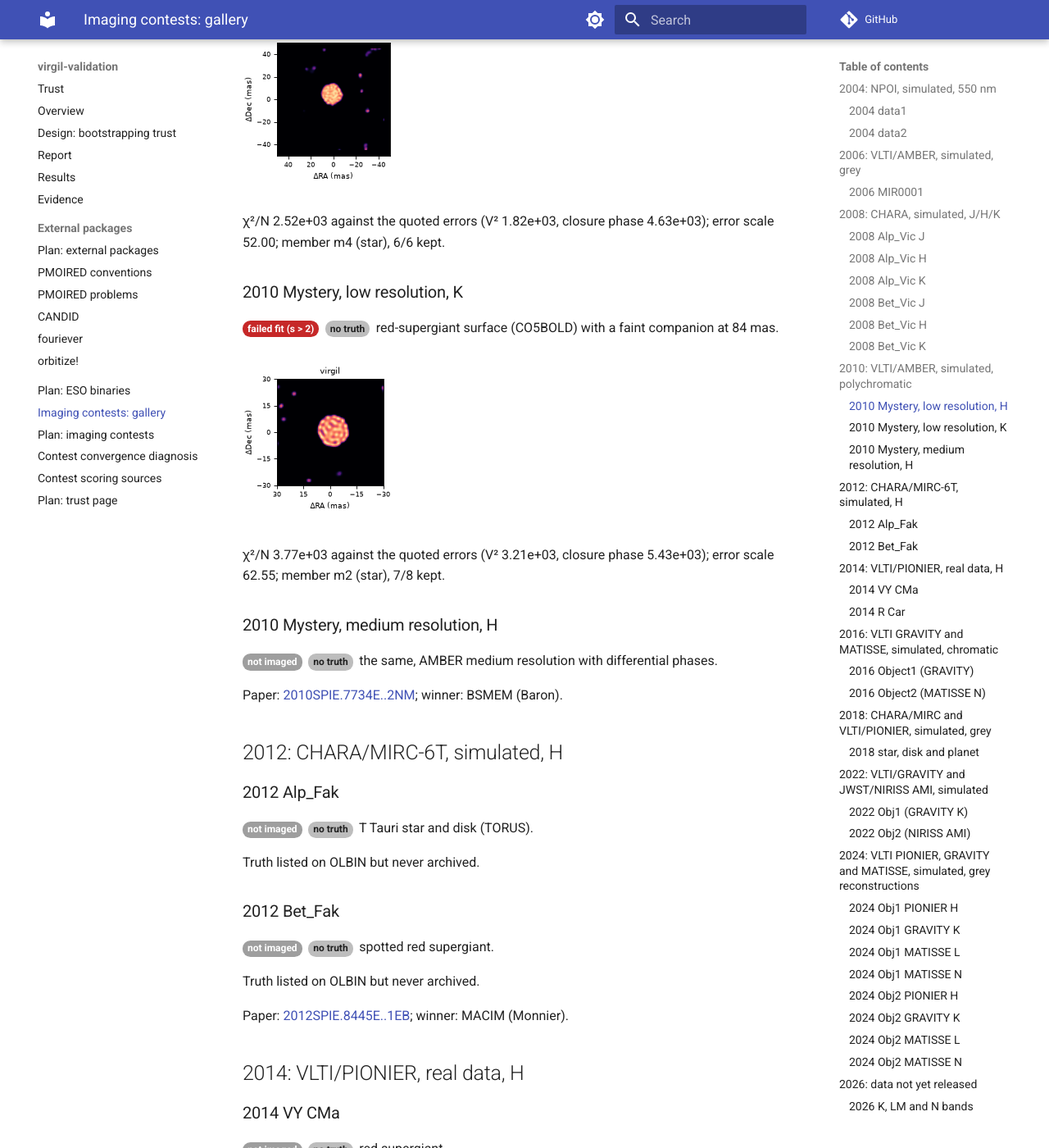
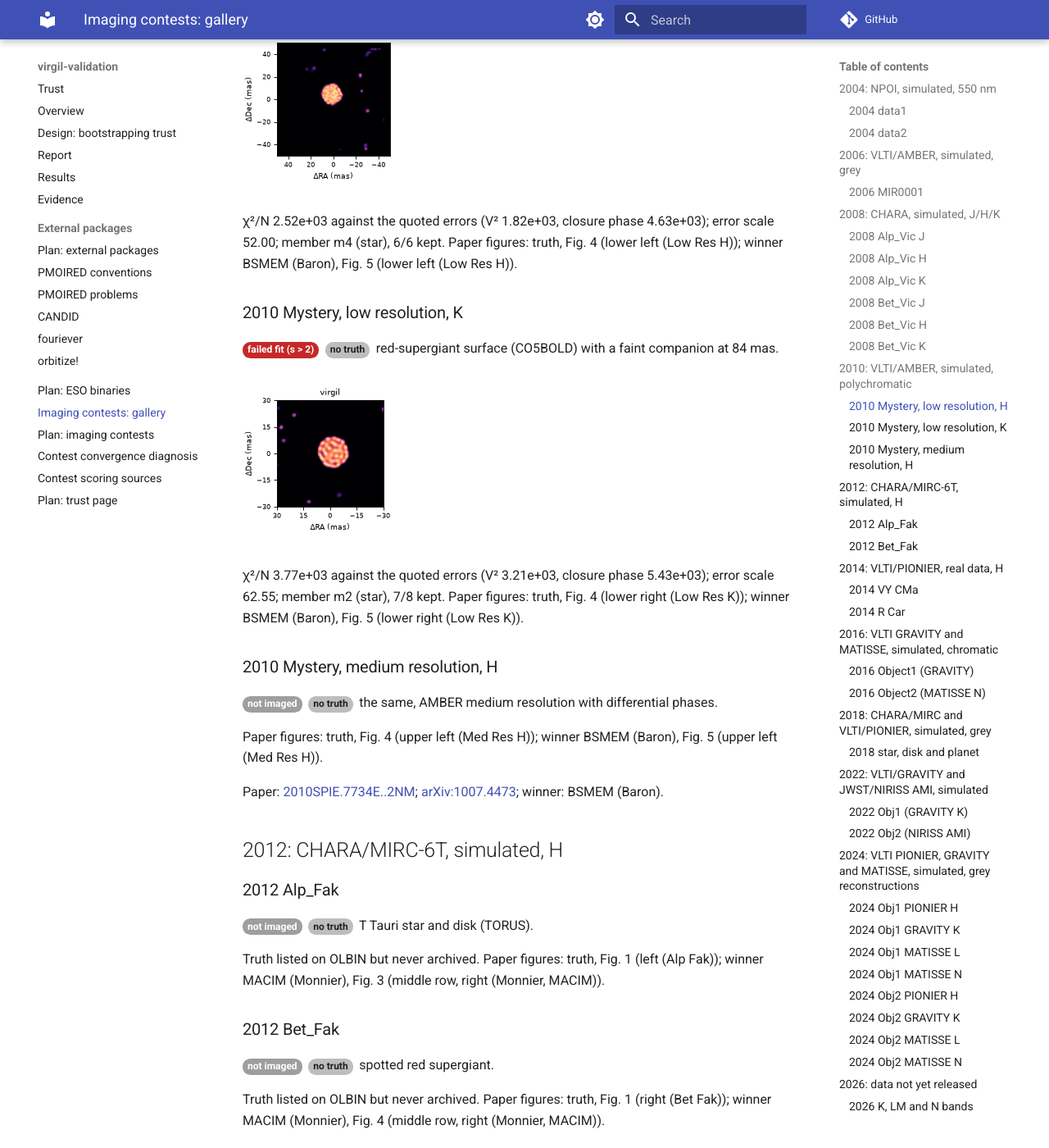
Before and after one commit to benjaminpope/virgil-validation, an MkDocs documentation site: the page built from docs/contest_gallery.md, in a window 1280 px wide and 1400 px high, scrolled down 4753 px. Shown: the whole window at 82% size. Built offline with MkDocs 1.6.1 and Material for MkDocs 9.7.7, drawn with Linux system fonts in a browser that asks for light colours; comment, search, counter and statistics services are not loaded; some of the changed text lies outside the part shown.

Commit message:
Contest gallery: panels from the arXiv papers (2010, 2012, 2024), linked per row
- contests/figures.yml: arXiv ids, sha256s and 26 panels (truths and the
  winners: BSMEM 2010, MACIM 2012, MiRA/Drevon 2024), each mapped to its
  gallery rows. All three arXiv copies carry the default non-exclusive
  licence, so they stay restricted: the public page cites the figures and
  panels, and only the local --private page shows the crops.
- The private page also renders our image on the paper's field where the
  figure's axes give it (2024: ±45 and ±250 mas).

Co-Authored-By: Claude Opus 5.5 <noreply@anthropic.com>

```diff
--- a/docs/contest_gallery.md
+++ b/docs/contest_gallery.md
@@ -109,7 +109,7 @@ Paper: [2008SPIE.7013E..1NC](https://ui.adsabs.harvard.edu/abs/2008SPIE.7013E..1
 
 ![2010 Mystery, low resolution, H: virgil and truth](assets/contests/2010_lowH.png)
 
-χ²/N 2.52e+03 against the quoted errors (V² 1.82e+03, closure phase 4.63e+03); error scale 52.00; member m4 (star), 6/6 kept.
+χ²/N 2.52e+03 against the quoted errors (V² 1.82e+03, closure phase 4.63e+03); error scale 52.00; member m4 (star), 6/6 kept. Paper figures: truth, Fig. 4 (lower left (Low Res H)); winner BSMEM (Baron), Fig. 5 (lower left (Low Res H)).
 
 ### 2010 Mystery, low resolution, K
 
@@ -117,13 +117,15 @@ Paper: [2008SPIE.7013E..1NC](https://ui.adsabs.harvard.edu/abs/2008SPIE.7013E..1
 
 ![2010 Mystery, low resolution, K: virgil and truth](assets/contests/2010_lowK.png)
 
-χ²/N 3.77e+03 against the quoted errors (V² 3.21e+03, closure phase 5.43e+03); error scale 62.55; member m2 (star), 7/8 kept.
+χ²/N 3.77e+03 against the quoted errors (V² 3.21e+03, closure phase 5.43e+03); error scale 62.55; member m2 (star), 7/8 kept. Paper figures: truth, Fig. 4 (lower right (Low Res K)); winner BSMEM (Baron), Fig. 5 (lower right (Low Res K)).
 
 ### 2010 Mystery, medium resolution, H
 
 <span class="cg-badge cg-not-imaged">not imaged</span> <span class="cg-badge cg-no-truth">no truth</span> the same, AMBER medium resolution with differential phases.
 
-Paper: [2010SPIE.7734E..2NM](https://ui.adsabs.harvard.edu/abs/2010SPIE.7734E..2NM/abstract); winner: BSMEM (Baron).
+Paper figures: truth, Fig. 4 (upper left (Med Res H)); winner BSMEM (Baron), Fig. 5 (upper left (Med Res H)).
+
+Paper: [2010SPIE.7734E..2NM](https://ui.adsabs.harvard.edu/abs/2010SPIE.7734E..2NM/abstract); [arXiv:1007.4473](https://arxiv.org/abs/1007.4473); winner: BSMEM (Baron).
 
 ## 2012: CHARA/MIRC-6T, simulated, H
 
@@ -131,15 +133,15 @@ Paper: [2010SPIE.7734E..2NM](https://ui.adsabs.harvard.edu/abs/2010SPIE.7734E..2
 
 <span class="cg-badge cg-not-imaged">not imaged</span> <span class="cg-badge cg-no-truth">no truth</span> T Tauri star and disk (TORUS).
 
-Truth listed on OLBIN but never archived.
+Truth listed on OLBIN but never archived. Paper figures: truth, Fig. 1 (left (Alp Fak)); winner MACIM (Monnier), Fig. 3 (middle row, right (Monnier, MACIM)).
 
 ### 2012 Bet_Fak
 
 <span class="cg-badge cg-not-imaged">not imaged</span> <span class="cg-badge cg-no-truth">no truth</span> spotted red supergiant.
 
-Truth listed on OLBIN but never archived.
+Truth listed on OLBIN but never archived. Paper figures: truth, Fig. 1 (right (Bet Fak)); winner MACIM (Monnier), Fig. 4 (middle row, right (Monnier, MACIM)).
 
-Paper: [2012SPIE.8445E..1EB](https://ui.adsabs.harvard.edu/abs/2012SPIE.8445E..1EB/abstract); winner: MACIM (Monnier).
+Paper: [2012SPIE.8445E..1EB](https://ui.adsabs.harvard.edu/abs/2012SPIE.8445E..1EB/abstract); [arXiv:1207.7141](https://arxiv.org/abs/1207.7141); winner: MACIM (Monnier).
 
 ## 2014: VLTI/PIONIER, real data, H
 
@@ -209,7 +211,7 @@ Paper: [2022SPIE12183E..1GS](https://ui.adsabs.harvard.edu/abs/2022SPIE12183E..1
 
 ![2024 Obj1 PIONIER H: virgil and truth](assets/contests/2024_obj1_pionier.png)
 
-χ²/N 1.04 against the quoted errors (V² 0.987, closure phase 1.12); error scale 1.04; member m2 (star), 8/8 kept.
+χ²/N 1.04 against the quoted errors (V² 0.987, closure phase 1.12); error scale 1.04; member m2 (star), 8/8 kept. Paper figures: truth, Fig. 2 (1 of 4, 1.30 um); winner MiRA (J. Drevon), Fig. 6 (top row, 1 of 4, 1.58 um).
 
 ### 2024 Obj1 GRAVITY K
 
@@ -217,7 +219,7 @@ Paper: [2022SPIE12183E..1GS](https://ui.adsabs.harvard.edu/abs/2022SPIE12183E..1
 
 ![2024 Obj1 GRAVITY K: virgil and truth](assets/contests/2024_obj1_gravity.png)
 
-χ²/N 0.981 against the quoted errors (V² 1.03, closure phase 0.81); error scale 1.03; member m2 (star), 8/8 kept.
+χ²/N 0.981 against the quoted errors (V² 1.03, closure phase 0.81); error scale 1.03; member m2 (star), 8/8 kept. Paper figures: truth, Fig. 2 (2 of 4, 2.20 um); winner MiRA (J. Drevon), Fig. 6 (top row, 2 of 4, 2.19 um).
 
 ### 2024 Obj1 MATISSE L
 
@@ -225,7 +227,7 @@ Paper: [2022SPIE12183E..1GS](https://ui.adsabs.harvard.edu/abs/2022SPIE12183E..1
 
 ![2024 Obj1 MATISSE L: virgil and truth](assets/contests/2024_obj1_matisseL.png)
 
-χ²/N 0.35 against the quoted errors (V² 0.012, closure phase 1.08); error scale 0.60; member m0 (star), 8/8 kept.
+χ²/N 0.35 against the quoted errors (V² 0.012, closure phase 1.08); error scale 0.60; member m0 (star), 8/8 kept. Paper figures: truth, Fig. 2 (3 of 4, 4.00 um); winner MiRA (J. Drevon), Fig. 6 (top row, 3 of 4, 2.99 um).
 
 ### 2024 Obj1 MATISSE N
 
@@ -233,7 +235,7 @@ Paper: [2022SPIE12183E..1GS](https://ui.adsabs.harvard.edu/abs/2022SPIE12183E..1
 
 ![2024 Obj1 MATISSE N: virgil and truth](assets/contests/2024_obj1_matisseN.png)
 
-χ²/N 0.117 against the quoted errors (V² 0.00534, closure phase 0.486); error scale 0.34; member m0 (star), 8/8 kept.
+χ²/N 0.117 against the quoted errors (V² 0.00534, closure phase 0.486); error scale 0.34; member m0 (star), 8/8 kept. Paper figures: truth, Fig. 2 (4 of 4, 10.50 um); winner MiRA (J. Drevon), Fig. 6 (top row, 4 of 4, 10.48 um).
 
 ### 2024 Obj2 PIONIER H
 
@@ -241,7 +243,7 @@ Paper: [2022SPIE12183E..1GS](https://ui.adsabs.harvard.edu/abs/2022SPIE12183E..1
 
 ![2024 Obj2 PIONIER H: virgil and truth](assets/contests/2024_obj2_pionier.png)
 
-χ²/N 1.71 against the quoted errors (V² 2.18, closure phase 0.766); error scale 1.35; member m4 (star), 8/8 kept.
+χ²/N 1.71 against the quoted errors (V² 2.18, closure phase 0.766); error scale 1.35; member m4 (star), 8/8 kept. Paper figures: truth, Fig. 4 (1 of 4, 1.61 um); winner MiRA (J. Drevon), Fig. 7 (top row, 1 of 4, 1.63 um).
 
 ### 2024 Obj2 GRAVITY K
 
@@ -249,7 +251,7 @@ Paper: [2022SPIE12183E..1GS](https://ui.adsabs.harvard.edu/abs/2022SPIE12183E..1
 
 ![2024 Obj2 GRAVITY K: virgil and truth](assets/contests/2024_obj2_gravity.png)
 
-χ²/N 185 against the quoted errors (V² 271, closure phase 12.2); error scale 13.91; member m2 (star), 8/8 kept.
+χ²/N 185 against the quoted errors (V² 271, closure phase 12.2); error scale 13.91; member m2 (star), 8/8 kept. Paper figures: truth, Fig. 4 (2 of 4, 2.22 um); winner MiRA (J. Drevon), Fig. 7 (top row, 2 of 4, 2.22 um).
 
 ### 2024 Obj2 MATISSE L
 
@@ -257,7 +259,7 @@ Paper: [2022SPIE12183E..1GS](https://ui.adsabs.harvard.edu/abs/2022SPIE12183E..1
 
 ![2024 Obj2 MATISSE L: virgil and truth](assets/contests/2024_obj2_matisseL.png)
 
-χ²/N 0.38 against the quoted errors (V² 0.0332, closure phase 1.09); error scale 0.62; member m0 (star), 8/8 kept.
+χ²/N 0.38 against the quoted errors (V² 0.0332, closure phase 1.09); error scale 0.62; member m0 (star), 8/8 kept. Paper figures: truth, Fig. 4 (3 of 4, 3.04 um); winner MiRA (J. Drevon), Fig. 7 (top row, 3 of 4, 3.01 um).
 
 ### 2024 Obj2 MATISSE N
 
@@ -265,9 +267,9 @@ Paper: [2022SPIE12183E..1GS](https://ui.adsabs.harvard.edu/abs/2022SPIE12183E..1
 
 ![2024 Obj2 MATISSE N: virgil and truth](assets/contests/2024_obj2_matisseN.png)
 
-χ²/N 0.272 against the quoted errors (V² 0.0719, closure phase 0.951); error scale 0.52; member m4 (star), 8/8 kept.
+χ²/N 0.272 against the quoted errors (V² 0.0719, closure phase 0.951); error scale 0.52; member m4 (star), 8/8 kept. Paper figures: truth, Fig. 4 (4 of 4, 10.58 um); winner MiRA (J. Drevon), Fig. 7 (top row, 4 of 4, 10.53 um).
 
-Paper: [2024SPIE13095E..14M](https://ui.adsabs.harvard.edu/abs/2024SPIE13095E..14M/abstract); winner: Julien Drevon (MiRA); special mention Ryan Norris (SQUEEZE + OITOOLS.jl).
+Paper: [2024SPIE13095E..14M](https://ui.adsabs.harvard.edu/abs/2024SPIE13095E..14M/abstract); [arXiv:2609.35064](https://arxiv.org/abs/2609.35064); winner: Julien Drevon (MiRA); special mention Ryan Norris (SQUEEZE + OITOOLS.jl).
 
 ## 2026: data not yet released
 
```
Also changed, not shown: 2 other files.
